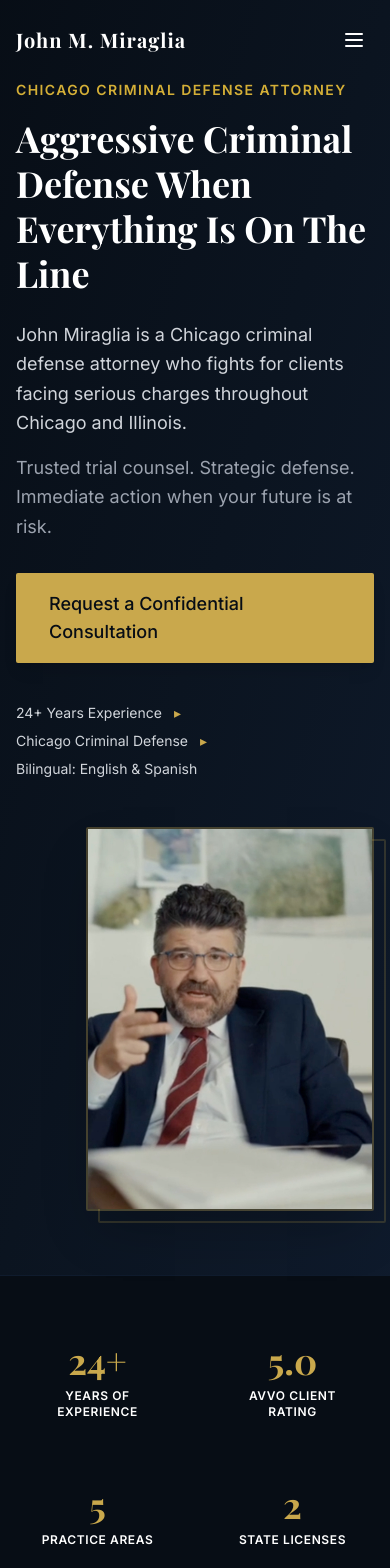
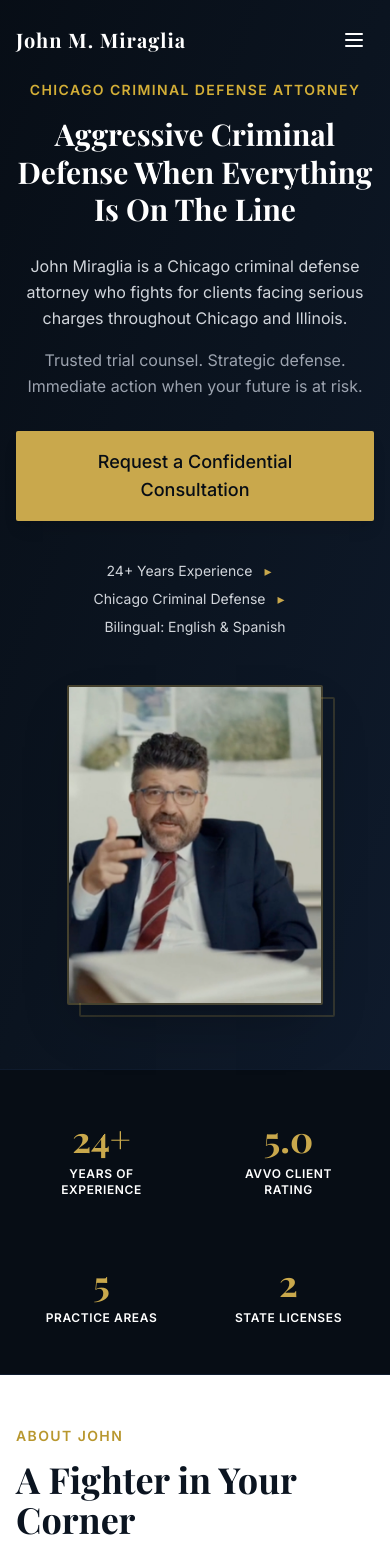
Before and after one commit to DenseConsulting/john-miraglia-site, a React (Vite) app: page / in a window 390 px wide. Shown: the top 1568 px of the page. Built offline with nearby package versions, Linux system fonts and the light colour scheme; a web font is replaced by a local one.

Commit message:
fix: improve mobile layout responsiveness across all components

```diff
--- a/src/components/About.tsx
+++ b/src/components/About.tsx
@@ -1,7 +1,7 @@
 import React from 'react';
 export function About() {
   return (
-    <section id="about" className="py-20 bg-white">
+    <section id="about" className="py-12 sm:py-20 bg-white">
       <div className="max-w-7xl mx-auto px-4 sm:px-6 lg:px-8">
         <div className="grid grid-cols-1 lg:grid-cols-3 gap-16">
           {/* Main Content */}
@@ -42,7 +42,7 @@ export function About() {
 
           {/* Sidebar Details */}
           <div className="lg:col-span-1">
-            <div className="bg-navy-50 p-8 rounded-sm border border-navy-100">
+            <div className="bg-navy-50 p-6 sm:p-8 rounded-sm border border-navy-100">
               <h3 className="text-xl font-heading font-bold text-navy-800 mb-6 border-b border-navy-200 pb-4">
                 Firm Details
               </h3>
--- a/src/components/Contact.tsx
+++ b/src/components/Contact.tsx
@@ -24,9 +24,9 @@ export function Contact() {
           </p>
         </div>
 
-        <div className="grid grid-cols-1 lg:grid-cols-5 gap-12 bg-white rounded-sm shadow-xl overflow-hidden">
+        <div className="grid grid-cols-1 lg:grid-cols-5 gap-0 lg:gap-12 bg-white rounded-sm shadow-xl overflow-hidden">
           {/* Contact Info Left Side */}
-          <div className="lg:col-span-2 bg-navy-800 text-white p-10 flex flex-col justify-between">
+          <div className="lg:col-span-2 bg-navy-800 text-white p-6 sm:p-10 flex flex-col justify-between">
             <div>
               <h3 className="text-2xl font-heading font-bold mb-8">
                 Contact Information
@@ -83,7 +83,7 @@ export function Contact() {
           </div>
 
           {/* Contact Form Right Side */}
-          <div className="lg:col-span-3 p-10">
+          <div className="lg:col-span-3 p-6 sm:p-10">
             <form className="space-y-6" onSubmit={(e) => e.preventDefault()}>
               <div className="grid grid-cols-1 sm:grid-cols-2 gap-6">
                 <div>
--- a/src/components/Credentials.tsx
+++ b/src/components/Credentials.tsx
@@ -40,7 +40,7 @@ export function Credentials() {
   }];
 
   return (
-    <section className="py-20 bg-navy-800 text-white border-t border-navy-700">
+    <section className="py-12 sm:py-20 bg-navy-800 text-white border-t border-navy-700">
       <div className="max-w-7xl mx-auto px-4 sm:px-6 lg:px-8">
         <div className="text-center max-w-3xl mx-auto mb-16">
           <span className="text-gold-400 font-semibold tracking-widest uppercase text-sm">
--- a/src/components/Footer.tsx
+++ b/src/components/Footer.tsx
@@ -7,9 +7,10 @@ export function Footer() {
           John M. Miraglia, Ltd.
         </h2>
 
-        <p className="text-gray-400 text-sm mb-6">
-          910 W. Van Buren St. #2S, Chicago, IL 60607 &nbsp;|&nbsp; © 2026 John
-          M. Miraglia, Ltd. All rights reserved.
+        <p className="text-gray-400 text-sm mb-6 flex flex-col sm:flex-row items-center sm:space-x-2">
+          <span>910 W. Van Buren St. #2S, Chicago, IL 60607</span>
+          <span className="hidden sm:inline">|</span>
+          <span>© 2026 John M. Miraglia, Ltd. All rights reserved.</span>
         </p>
 
         <p className="text-gray-500 text-xs max-w-2xl">
--- a/src/components/Hero.tsx
+++ b/src/components/Hero.tsx
@@ -148,24 +148,24 @@ export function Hero() {
         <div className="max-w-7xl mx-auto px-4 sm:px-6 lg:px-8 relative z-10 w-full">
           <div className="grid grid-cols-1 lg:grid-cols-2 gap-12 lg:gap-16 items-center">
             {/* Left Column - Text Content */}
-            <div>
+            <div className="text-center lg:text-left">
               <p className="text-gold-400 font-semibold tracking-widest uppercase text-sm mb-4">
                 Chicago Criminal Defense Attorney
               </p>
-              <h1 className="text-4xl md:text-5xl lg:text-6xl font-heading font-bold text-white leading-tight mb-6">
+              <h1 className="text-3xl sm:text-4xl md:text-5xl lg:text-6xl font-heading font-bold text-white leading-tight mb-6">
                 Aggressive Criminal Defense When Everything Is On The Line
               </h1>
-              <p className="text-lg text-gray-300 mb-4 leading-relaxed">
+              <p className="text-base sm:text-lg text-gray-300 mb-4 leading-relaxed">
                 John Miraglia is a Chicago criminal defense attorney who fights
                 for clients facing serious charges throughout Chicago and
                 Illinois.
               </p>
-              <p className="text-lg text-gray-400 mb-8 leading-relaxed">
+              <p className="text-base sm:text-lg text-gray-400 mb-8 leading-relaxed">
                 Trusted trial counsel. Strategic defense. Immediate action when
                 your future is at risk.
               </p>
 
-              <div className="flex flex-col sm:flex-row items-start sm:items-center space-y-4 sm:space-y-0 sm:space-x-6 mb-10">
+              <div className="flex flex-col sm:flex-row items-center lg:items-start space-y-4 sm:space-y-0 sm:space-x-6 mb-10">
                 <a
                   href="#contact"
                   className="inline-flex items-center justify-center px-8 py-4 border border-transparent text-lg font-medium rounded-sm text-navy-900 bg-gold-500 hover:bg-gold-400 transition-colors shadow-lg w-full sm:w-auto">
@@ -175,7 +175,7 @@ export function Hero() {
               </div>
 
               {/* Bottom Stats Line */}
-              <div className="flex flex-wrap items-center text-sm md:text-base text-gray-300 gap-x-2 gap-y-2">
+              <div className="flex flex-wrap items-center justify-center lg:justify-start text-sm md:text-base text-gray-300 gap-x-2 gap-y-2">
                 <span className="flex items-center">
                   <span>24+ Years Experience</span>
                   <span className="text-gold-500 mx-3">▸</span>
@@ -191,9 +191,9 @@ export function Hero() {
             </div>
 
             {/* Right Column - Headshot */}
-            <div className="flex lg:justify-end items-start justify-end">
+            <div className="flex justify-center lg:justify-end items-start">
               <div className="relative">
-                <div className="w-72 h-96 md:w-96 md:h-[32rem] lg:w-[28rem] lg:h-[36rem] rounded-sm overflow-hidden shadow-2xl border-2 border-gold-500/30">
+                <div className="w-64 h-80 sm:w-72 sm:h-96 md:w-96 md:h-[32rem] lg:w-[28rem] lg:h-[36rem] rounded-sm overflow-hidden shadow-2xl border-2 border-gold-500/30">
                   <img
                     src="/pasted-image.jpg"
                     alt="John M. Miraglia, Attorney at Law"
--- a/src/components/PracticeAreas.tsx
+++ b/src/components/PracticeAreas.tsx
@@ -40,7 +40,7 @@ export function PracticeAreas() {
   }];
 
   return (
-    <section id="practice-areas" className="py-20 bg-gray-50">
+    <section id="practice-areas" className="py-12 sm:py-20 bg-gray-50">
       <div className="max-w-7xl mx-auto px-4 sm:px-6 lg:px-8">
         <div className="text-center max-w-3xl mx-auto mb-16">
           <span className="text-gold-600 font-semibold tracking-widest uppercase text-sm">
@@ -61,7 +61,7 @@ export function PracticeAreas() {
             return (
               <div
                 key={index}
-                className="bg-navy-800 p-8 rounded-sm shadow-md hover:shadow-xl transition-shadow duration-300 border-t-4 border-gold-500 flex flex-col h-full">
+                className="bg-navy-800 p-6 sm:p-8 rounded-sm shadow-md hover:shadow-xl transition-shadow duration-300 border-t-4 border-gold-500 flex flex-col h-full">
 
                 <div className="mb-6 inline-flex items-center justify-center w-14 h-14 rounded-full bg-navy-700 text-gold-400">
                   <Icon className="w-7 h-7" />
--- a/src/components/Stats.tsx
+++ b/src/components/Stats.tsx
@@ -19,9 +19,9 @@ export function Stats() {
   }];
 
   return (
-    <section className="bg-navy-900 py-12 border-y border-navy-700">
+    <section className="bg-navy-900 py-8 sm:py-12 border-y border-navy-700">
       <div className="max-w-7xl mx-auto px-4 sm:px-6 lg:px-8">
-        <div className="grid grid-cols-2 md:grid-cols-4 gap-8 text-center divide-x-0 md:divide-x divide-navy-700">
+        <div className="grid grid-cols-2 md:grid-cols-4 gap-y-8 gap-x-4 sm:gap-8 text-center divide-x-0 md:divide-x divide-navy-700">
           {stats.map((stat, index) =>
           <div
             key={index}
--- a/src/components/WhyChooseUs.tsx
+++ b/src/components/WhyChooseUs.tsx
@@ -23,7 +23,7 @@ export function WhyChooseUs() {
   }];
 
   return (
-    <section id="why-us" className="py-20 bg-navy-900 text-white">
+    <section id="why-us" className="py-12 sm:py-20 bg-navy-900 text-white">
       <div className="max-w-7xl mx-auto px-4 sm:px-6 lg:px-8">
         <div className="mb-16 max-w-3xl">
           <span className="text-gold-400 font-semibold tracking-widest uppercase text-sm">
@@ -40,8 +40,8 @@ export function WhyChooseUs() {
 
         <div className="grid grid-cols-1 md:grid-cols-2 gap-x-12 gap-y-16">
           {reasons.map((reason, index) =>
-          <div key={index} className="flex flex-col sm:flex-row items-start">
-              <div className="text-5xl md:text-6xl font-heading font-bold text-gold-500 opacity-80 mb-4 sm:mb-0 sm:mr-8 leading-none">
+          <div key={index} className="flex flex-col sm:flex-row items-start text-center sm:text-left">
+              <div className="text-5xl md:text-6xl font-heading font-bold text-gold-500 opacity-80 mb-4 sm:mb-0 sm:mr-8 leading-none w-full sm:w-auto">
                 {reason.num}
               </div>
               <div>
```
Also changed, not shown: src/components/Testimonials.tsx (+4 -4 lines).
